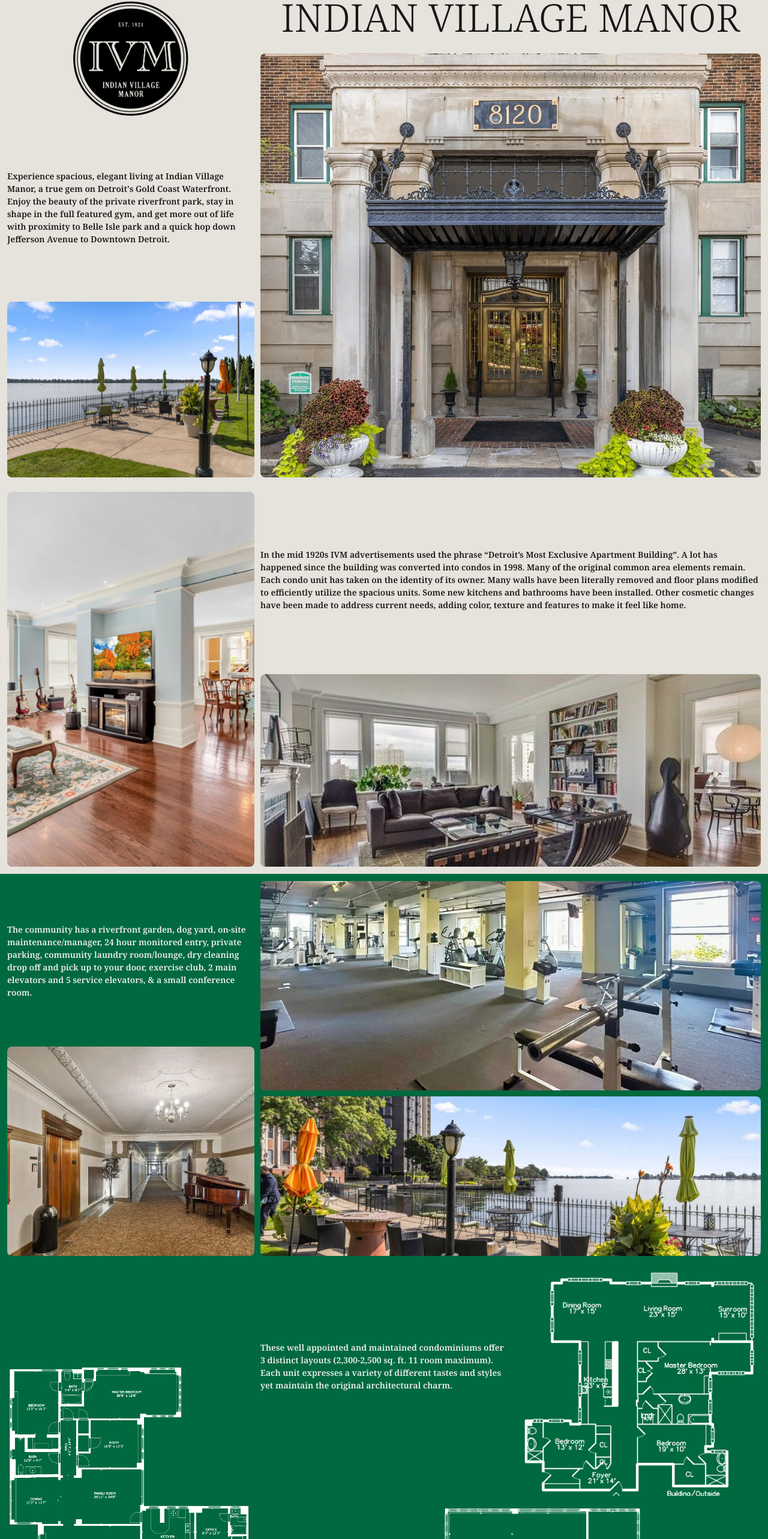
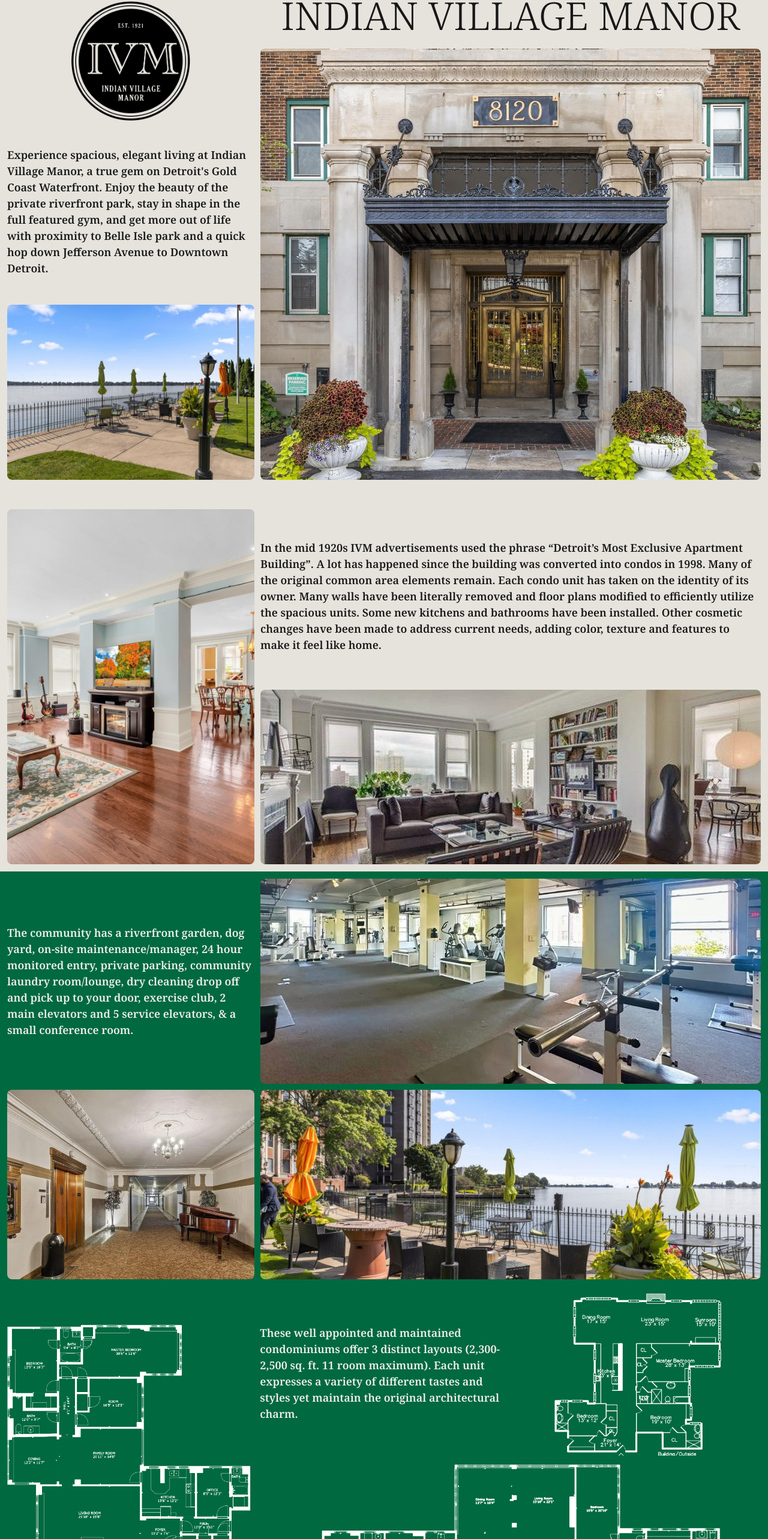
Before and after one commit to indianvillagemanor/IndianVillageManor.org, a Next.js app in the folder ivm_app/: page / in a window 1280 px wide. Shown: the part 56-2622 px from the top of the page at 60% size. Built offline with nearby package versions, Linux system fonts and the light colour scheme.

Commit message:
fixed z-index ordering for modal.  debug color mode for grid_cell

```diff
--- a/ivm_app/app/globals.css
+++ b/ivm_app/app/globals.css
@@ -29,7 +29,7 @@ h1 {
 
 p {
   font-family: 'Noto Serif', serif;
-  font-size: 14px;
+  font-size: 18px;
   font-weight: 600;
 }
 
--- a/ivm_app/app/page.tsx
+++ b/ivm_app/app/page.tsx
@@ -1,6 +1,5 @@
 "use client";
 
-import GridCell from "@/components/grid_cell";
 import GridGraphic from "@/components/grid_graphic";
 import GridHeader from "@/components/grid_header";
 import GridPhoto from "@/components/grid_photo";
@@ -11,59 +10,74 @@ import { WindowContext } from "@/components/window_context";
 import Image from "next/image";
 import { useState } from "react";
 
-const windowAspect = () => (window.innerWidth / window.innerHeight);
+interface WindowSize {
+  width: number;
+  height: number;
+}
+
+const getWindowSize = (): WindowSize => ({
+  width: window.innerWidth,
+  height: window.innerHeight
+});
 
 export default function Home() {
 
-  const [aspect, setAspect] = useState(windowAspect());
+  const [windowSize, setWindowSize] = useState<WindowSize>(getWindowSize());
 
   window.addEventListener("resize", () => {
-    setAspect(windowAspect());
+    setWindowSize(getWindowSize());
   });
 
-  const portrait = aspect < 1;
-  const rowHeight = portrait ? 16 : (16 + 16 * (aspect - 1));
+  const portrait = windowSize.width <= 768;
+  const rowHeight = portrait ? 16 : (16 + 16 * (windowSize.width - 768) / 1152);
 
   return (
     <WindowContext.Provider value={{ portrait, rowHeight }}>
-      <GridSection rows={29} id="home">
-        <GridGraphic gridCell={[1, 1, 7, 1]} src="IVM Logo Design_Black_24 0225_t.png" alt="IVM Logo" />
+      <Modal />
+
+      <GridSection rows={33} id="home">
+        <GridGraphic gridCell={[1, 1, 8, 1]} src="IVM Logo Design_Black_24 0225_t.png" alt="IVM Logo" />
         <GridHeader gridCell={[1, 2, 2, 2]}>INDIAN VILLAGE MANOR</GridHeader>
-        <GridText gridCell={[9, 1, 9, 1]}>
+        <GridText gridCell={[9, 1, 12, 1]} >
           Experience spacious, elegant living at Indian Village Manor, a true gem on Detroit's Gold Coast Waterfront. Enjoy the beauty of the private riverfront park, stay in shape in the full featured gym, and get more out of life with proximity to Belle Isle park and a quick hop down Jefferson Avenue to Downtown Detroit.
         </GridText>
-        <GridPhoto gridCell={[4, 2, 26, 2]} src="Entrance.jpg" alt="IVM Entrance" />
-        <GridPhoto gridCell={[19, 1, 11, 1]} src="RiverfrontW.jpg" alt="IVM Riverfront West View" />
+        <GridPhoto gridCell={[4, 2, 29, 2]} src="Entrance.jpg" alt="IVM Entrance" />
+        <GridPhoto gridCell={[21, 1, 12, 1]} src="RiverfrontW.jpg" alt="IVM Riverfront West View" />
       </GridSection>
-      <GridSection rows={23}>
-        <GridPhoto gridCell={[1, 1, 23, 1]} src="Interior3.jpg" alt="IVM Interior #3" />
-        <GridText gridCell={[1, 2, 11, 2]}>
+
+      <GridSection rows={24} id="interiors1">
+        <GridPhoto gridCell={[1, 1, 24, 1]} src="Interior3.jpg" alt="IVM Interior #3" />
+        <GridText gridCell={[1, 2, 12, 2]}>
           In the mid 1920s IVM advertisements used the phrase “Detroit’s Most Exclusive Apartment Building”.  A lot has happened since the building was converted into condos in 1998.  Many of the original common area elements remain. Each condo unit has taken on the identity of its owner.  Many walls have been literally removed and floor plans modified to efficiently utilize the spacious units. Some new kitchens and bathrooms have been installed. Other cosmetic changes have been made to address current needs, adding color, texture and features to make it feel like home.
         </GridText>
-        <GridPhoto gridCell={[12, 2, 12, 2]} src="Interior1.jpg" alt="IVM Interior #1" />
+        <GridPhoto gridCell={[13, 2, 12, 2]} src="Interior1.jpg" alt="IVM Interior #1" />
       </GridSection>
-      <GridSection rows={23} green>
-        <GridText gridCell={[1, 1, 10, 1]}>
+
+      <GridSection rows={27} green id="amenities">
+        <GridText gridCell={[1, 1, 14, 1]}>
           The community has a riverfront garden, dog yard, on-site maintenance/manager, 24 hour monitored entry, private parking, community laundry room/lounge, dry cleaning drop off and pick up to your door, exercise club, 2 main elevators and 5 service elevators, & a small conference room.
         </GridText>
-        <GridPhoto gridCell={[1, 2, 13, 2]} src="WeightRoom.jpg" alt="IVM Weight Room" />
-        <GridPhoto gridCell={[11, 1, 13, 1]} src="FirstFloor.jpg" alt="IVM First Floor" />
-        <GridPhoto gridCell={[14, 2, 10, 2]} src="RiverfrontE.jpg" alt="IVM Riverfront East View" />
+        <GridPhoto gridCell={[1, 2, 14, 2]} src="WeightRoom.jpg" alt="IVM Weight Room" />
+        <GridPhoto gridCell={[15, 1, 13, 1]} src="FirstFloor.jpg" alt="IVM First Floor" />
+        <GridPhoto gridCell={[15, 2, 13, 2]} src="RiverfrontE.jpg" alt="IVM Riverfront East View" />
       </GridSection>
-      <GridSection rows={22} green id="floorplans">
-        <GridGraphic gridCell={[7, 1, 14, 1]} src="FloorPlanABMN_white.png" alt="IVM Floor Plan for A,B,M and N units" zoom />
-        <GridText gridCell={[1, 2, 12, 1]}>
+
+      <GridSection rows={20} green id="floorplans">
+        <GridGraphic gridCell={[1, 1, 20, 1]} src="FloorPlanABMN_white.png" alt="IVM Floor Plan for A,B,M and N units" zoom />
+        <GridText gridCell={[1, 2, 11, 1]}>
           These well appointed and maintained condominiums offer 3 distinct layouts (2,300-2,500 sq. ft. 11 room maximum). Each unit expresses a variety of different tastes and styles yet maintain the original architectural charm.
         </GridText>
-        <GridGraphic gridCell={[1, 3, 14, 1]} src="FloorPlanCDKL_white.png" alt="IVM Floor Plan for C,D,K and L units" zoom />
-        <GridGraphic gridCell={[15, 2, 12, 2]} src="FloorPlanEFGH_white.png" alt="IVM Floor Plan for E,F,G and H units" zoom />
+        <GridGraphic gridCell={[1, 3, 11, 1]} src="FloorPlanCDKL_white.png" alt="IVM Floor Plan for C,D,K and L units" zoom />
+        <GridGraphic gridCell={[12, 2, 9, 3]} src="FloorPlanEFGH_white.png" alt="IVM Floor Plan for E,F,G and H units" zoom />
       </GridSection>
-      <GridSection rows={24} green>
+
+      <GridSection rows={24} green id="interiors2">
         <GridPhoto gridCell={[1, 1, 10, 1]} src="Interior5.jpg" alt="IVM Interior #5" />
         <GridPhoto gridCell={[1, 2, 10, 2]} src="Interior6.jpg" alt="IVM Interior #6" />
         <GridPhoto gridCell={[11, 1, 14, 2]} src="Interior4.jpg" alt="IVM Interior #4" />
         <GridPhoto gridCell={[11, 3, 14, 1]} src="Exterior.jpg" alt="IVM Front Exterior" />
       </GridSection>
+
       <GridSection rows={20} id="contact">
         <GridPhoto gridCell={[1, 1, 20, 2]} src="ivm_front_door.jpg" alt="IVM Front Door" />
         <GridHeader gridCell={[3, 3, 2, 1]}>Contact</GridHeader>
@@ -76,7 +90,6 @@ export default function Home() {
           <a href="mailto:IVManor@outlook.com">IVManor@outlook.com</a>
         </GridText>
       </GridSection>
-      <Modal />
     </WindowContext.Provider>
   );
 }
--- a/ivm_app/components/grid_cell.tsx
+++ b/ivm_app/components/grid_cell.tsx
@@ -1,4 +1,4 @@
-import { useContext } from "react";
+import { useContext, useRef } from "react";
 import { WindowContext } from "./window_context";
 
 
@@ -11,7 +11,7 @@ interface GridCellProps {
 const GridCell: React.FC<GridCellProps> = ({ gridArea, children }) => {
   const { portrait, rowHeight } = useContext(WindowContext);
   const [row, column, height, width] = gridArea;
-  const style = portrait ?
+  const style1 = portrait ?
     {
       gridArea: `auto / auto / span ${height} / span 1`
     } :
@@ -19,8 +19,17 @@ const GridCell: React.FC<GridCellProps> = ({ gridArea, children }) => {
       gridArea: `${row} / ${column} / ${row + height} / ${column + width}`
     }
 
+  const seed = (row + column * 10 + height * 100 + width * 1000);
+  const seededRandom = (seed: number) => {
+    const x = Math.sin(seed) * 10000;
+    return x - Math.floor(x);
+  };
+
+  const debug = false;
+  const style = debug ? { ...style1, backgroundColor: `#${Math.floor(seededRandom(seed) * 16777215).toString(16).padStart(6, '0')}` } : style1;
+
   return (
-    <div style={style} className="flex items-center justify-center">
+    <div style={{ ...style }} className="flex items-center justify-center">
       {children}
     </div>
   )
--- a/ivm_app/components/grid_header.tsx
+++ b/ivm_app/components/grid_header.tsx
@@ -10,7 +10,7 @@ interface GridHeaderProps {
 const GridHeader: React.FC<GridHeaderProps> = ({ gridCell: gridArea, children }) => {
   const { portrait, rowHeight } = useContext(WindowContext);
 
-  const fontSize = portrait ? "clamp(1rem, 7vw, 4rem)" : "clamp(1rem, 5vw, 4rem)";
+  const fontSize = portrait ? "clamp(1rem, 7vw, 4rem)" : "clamp(1rem, 5vw, 6rem)";
   return (
     <GridCell gridArea={gridArea}>
       <h1 style={{ fontSize }}>
--- a/ivm_app/components/modal.tsx
+++ b/ivm_app/components/modal.tsx
@@ -27,7 +27,8 @@ export const showModal = (src: string) => {
 const Modal = () => {
   return (
     <div id="modal"
-      className="hidden fixed top-0 left-0 z-80 w-screen h-screen bg-black/90 justify-center items-center">
+      className="hidden fixed top-0 left-0 w-screen h-screen bg-black/90 justify-center items-center"
+      style={{ zIndex: 80 }}>
 
       <a className="fixed z-90 top-6 right-8 text-white text-5xl font-bold"
         onClick={closeModal}>
--- a/ivm_app/components/site_menu.tsx
+++ b/ivm_app/components/site_menu.tsx
@@ -19,7 +19,7 @@ const overlayStyle = {
   display: "flex",
   justifyContent: "center",
   alignItems: "center",
-  zIndex: 1000,
+  zIndex: 50,
 };
 
 const menuContentStyle = {
@@ -45,7 +45,7 @@ const headerStyle: React.CSSProperties = {
   position: 'fixed',
   top: 0,
   left: 0,
-  zIndex: 1000
+  zIndex: 50
 };
 
 const headerImg = {
```
